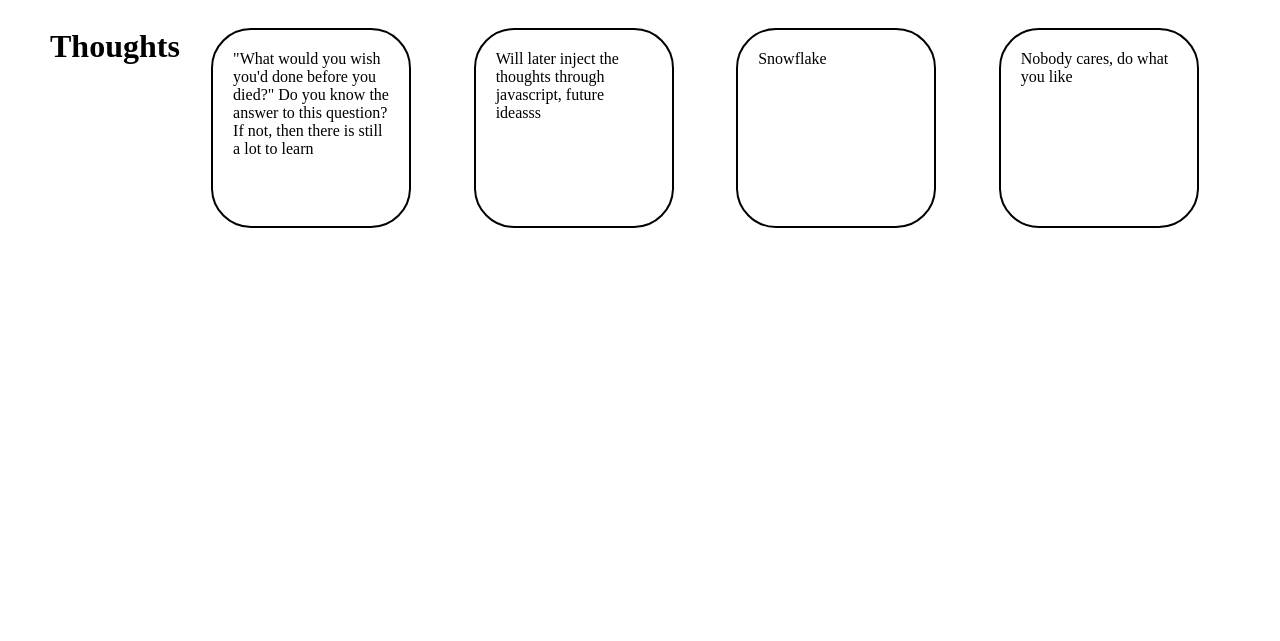
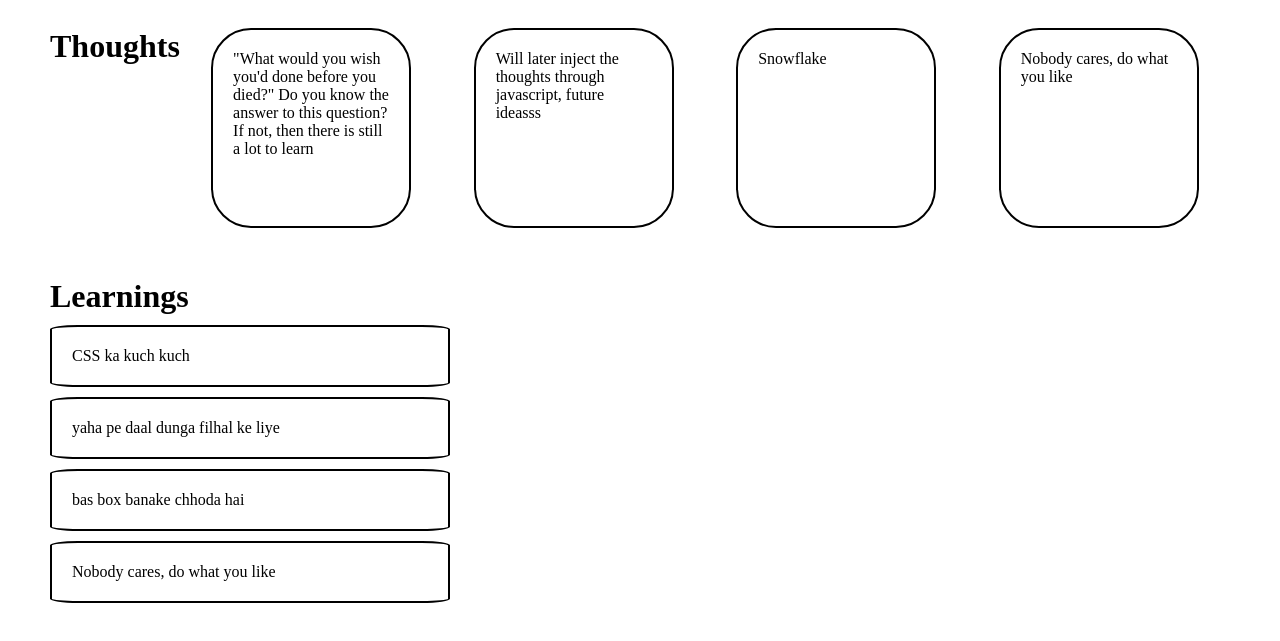
Before and after one commit to Sat-Star/my-website, a plain HTML site: page index.html in a window 1280 px wide. Shown: the part 65-706 px from the top of the page. Drawn offline with Linux system fonts and the light colour scheme.

Commit message:
html-learnings

```diff
--- a/index.html
+++ b/index.html
@@ -25,6 +25,15 @@
         <div class="th t3">Snowflake</div>
         <div class="th t4">Nobody cares, do what you like</div>
       </div>
+
+      <div class="learnings">
+        <h1>Learnings</h1>
+        <div class="tl t1">CSS ka kuch kuch</div>
+        <div class="tl t2">yaha pe daal dunga filhal ke liye</div>
+        <div class="tl t3">bas box banake chhoda hai</div>
+        <div class="tl t4">Nobody cares, do what you like</div>
+      </div>
+
     </div>
   </body>
   <script src="script.js"></script>
--- a/styles.css
+++ b/styles.css
@@ -34,3 +34,18 @@ button {
     border: 2px solid black;
     margin: auto;
 }
+
+.learnings{
+    display: flex;
+    flex-direction: column;
+    margin-left: 50px;
+    gap: 10px;
+    flex-wrap: wrap;
+}
+
+.tl{
+    border: 2px solid black;
+    border-radius: 7%;
+    padding: 20px;
+    width: 400px;
+}
```
